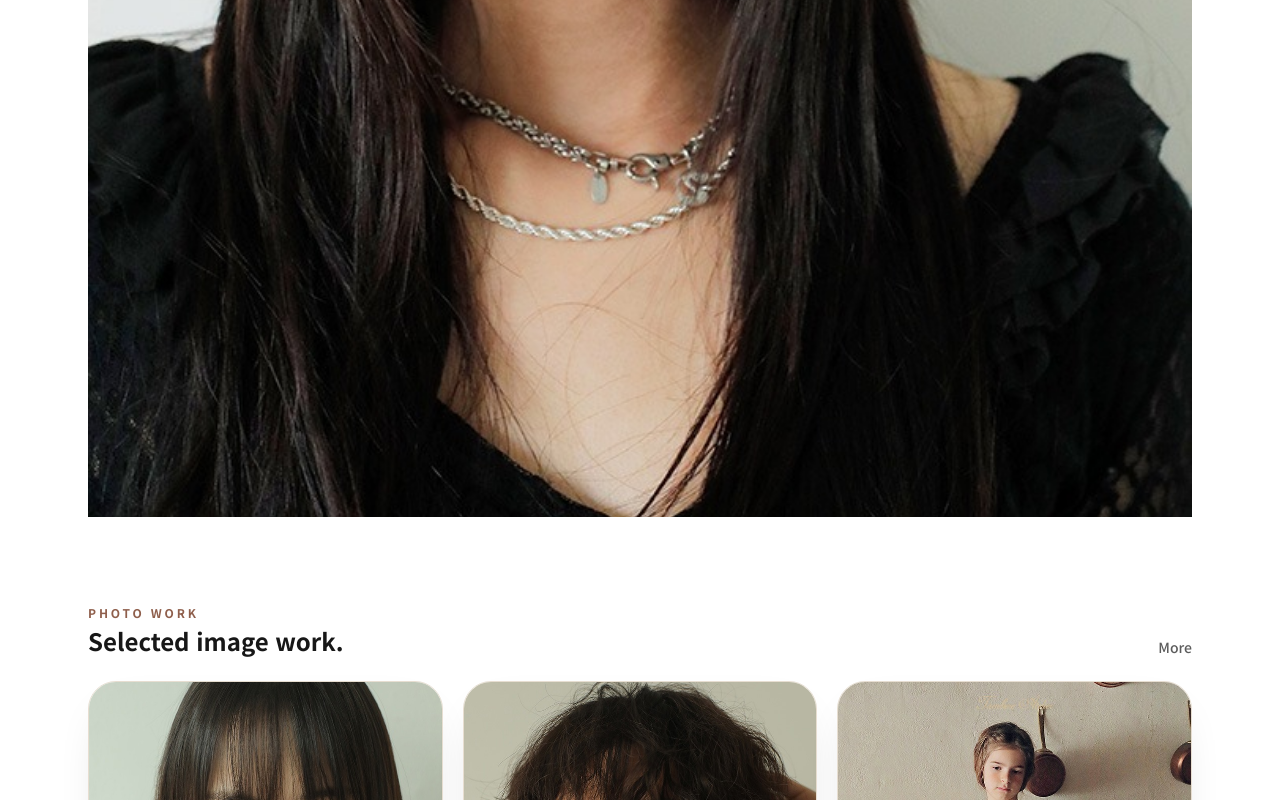
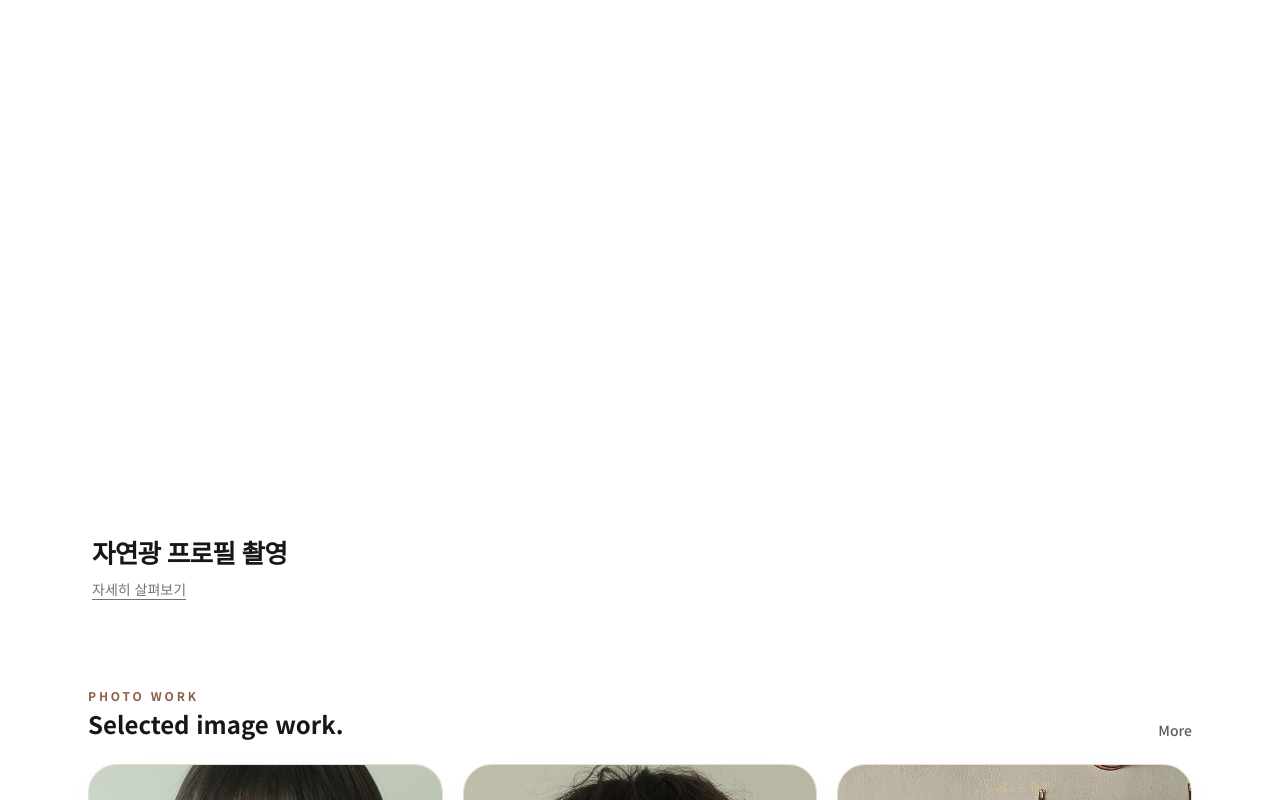
Before and after one commit to shubbydobob/supernova, a Next.js app: page / in a window 1280 px wide. Shown: the part 1950-2750 px from the top of the page. Built offline with nearby package versions, Linux system fonts and the light colour scheme.

Commit message:
홈 슬라이드 이미지와 텍스트 수정

```diff
--- a/app/page.tsx
+++ b/app/page.tsx
@@ -27,17 +27,31 @@ export default async function HomePage() {
   ]);
 
   const heroItem = featuredPortfolio[0];
-  const profileSliderImages = heroItem?.images.slice(1, 3) ?? [];
 
   if (!heroItem) {
     throw new Error("Home page requires at least one featured portfolio item.");
   }
 
+  const profileSlides = [
+    {
+      image: heroItem.images[1] ?? heroItem.thumbnail,
+      title: "자연광 프로필 촬영",
+      href: `/portfolio/${heroItem.slug}`,
+      linkLabel: "자세히 살펴보기",
+    },
+    {
+      image: "/images/custom/woman-profile-03.png",
+      title: "자연광 주근깨 컨셉 촬영",
+      href: `/portfolio/${heroItem.slug}`,
+      linkLabel: "자세히 살펴보기",
+    },
+  ];
+
   return (
     <>
       <HomeCategoryNav items={config.navigation.header} />
       <HeroSection config={config} heroItem={heroItem} />
-      <ProfileSliderSection images={profileSliderImages} />
+      <ProfileSliderSection items={profileSlides} />
       <FeaturedPortfolio items={featuredPortfolio} />
       <ServicesOverview services={featuredServices} />
       <MainVideoSection />
--- a/components/home/profile-slider-section.tsx
+++ b/components/home/profile-slider-section.tsx
@@ -1,23 +1,41 @@
 "use client";
 
-import { useEffect, useState } from "react";
+import Link from "next/link";
+import { useEffect, useMemo, useState } from "react";
 
 import { OptimizedImage } from "@/components/shared/optimized-image";
 import { Section } from "@/components/shared/section";
 
+interface ProfileSlideItem {
+  image: string;
+  title: string;
+  href: string;
+  linkLabel?: string;
+}
+
 interface ProfileSliderSectionProps {
   title?: string;
   subtitle?: string;
-  images: string[];
+  items: ProfileSlideItem[];
 }
 
 export function ProfileSliderSection({
   title = "PHOTO WORK",
   subtitle = "진행 중인 프로필 사진",
-  images,
+  items,
 }: ProfileSliderSectionProps) {
-  const slides = images.slice(0, 2);
+  const slides = useMemo(() => items.slice(0, 2), [items]);
   const [activeIndex, setActiveIndex] = useState(0);
+  const [isTransitionEnabled, setIsTransitionEnabled] = useState(true);
+  const firstSlide = slides[0];
+
+  const loopSlides = useMemo(() => {
+    if (slides.length < 2 || !firstSlide) {
+      return slides;
+    }
+
+    return [...slides, firstSlide];
+  }, [firstSlide, slides]);
 
   useEffect(() => {
     if (slides.length < 2) {
@@ -25,8 +43,8 @@ export function ProfileSliderSection({
     }
 
     const interval = window.setInterval(() => {
-      setActiveIndex((current) => (current + 1) % slides.length);
-    }, 800);
+      setActiveIndex((current) => current + 1);
+    }, 1500);
 
     return () => window.clearInterval(interval);
   }, [slides.length]);
@@ -34,6 +52,12 @@ export function ProfileSliderSection({
   if (slides.length === 0) {
     return null;
   }
+
+  if (!firstSlide) {
+    return null;
+  }
+
+  const visibleSlide = slides[activeIndex % slides.length] ?? firstSlide;
 
   return (
     <Section className="pt-2 lg:pt-4" containerClassName="space-y-4 px-4 sm:px-6 lg:px-6">
@@ -44,22 +68,55 @@ export function ProfileSliderSection({
 
       <div className="overflow-hidden bg-white">
         <div
-          className="flex transition-transform duration-500 ease-out"
-          style={{ transform: `translateX(-${activeIndex * 100}%)` }}
+          className="flex"
+          style={{
+            transform: `translateX(-${activeIndex * 100}%)`,
+            transition: isTransitionEnabled ? "transform 650ms ease-in-out" : "none",
+          }}
+          onTransitionEnd={() => {
+            if (slides.length < 2 || activeIndex !== slides.length) {
+              return;
+            }
+
+            setIsTransitionEnabled(false);
+            setActiveIndex(0);
+
+            window.requestAnimationFrame(() => {
+              window.requestAnimationFrame(() => {
+                setIsTransitionEnabled(true);
+              });
+            });
+          }}
         >
-          {slides.map((image, index) => (
-            <div key={image} className="w-full shrink-0">
+          {loopSlides.map((item, index) => {
+            if (!item) {
+              return null;
+            }
+
+            return (
+            <div key={`${item.image}-${index}`} className="w-full shrink-0">
               <OptimizedImage
-                src={image}
-                alt={`${title} ${index + 1}`}
+                src={item.image}
+                alt={item.title}
                 width={1200}
                 height={1500}
                 wrapperClassName="bg-white"
                 className="aspect-[4/5] object-cover object-center"
               />
             </div>
-          ))}
+            );
+          })}
         </div>
+      </div>
+
+      <div className="space-y-2 px-1">
+        <p className="text-[1.6rem] font-semibold tracking-[-0.03em] text-ink">{visibleSlide.title}</p>
+        <Link
+          href={visibleSlide.href}
+          className="inline-flex text-sm text-ink/60 underline underline-offset-4 hover:text-ink"
+        >
+          {visibleSlide.linkLabel ?? "자세히 살펴보기"}
+        </Link>
       </div>
     </Section>
   );
```
Also changed, not shown: 1 other file (tests, documents, lock files or other folders).
